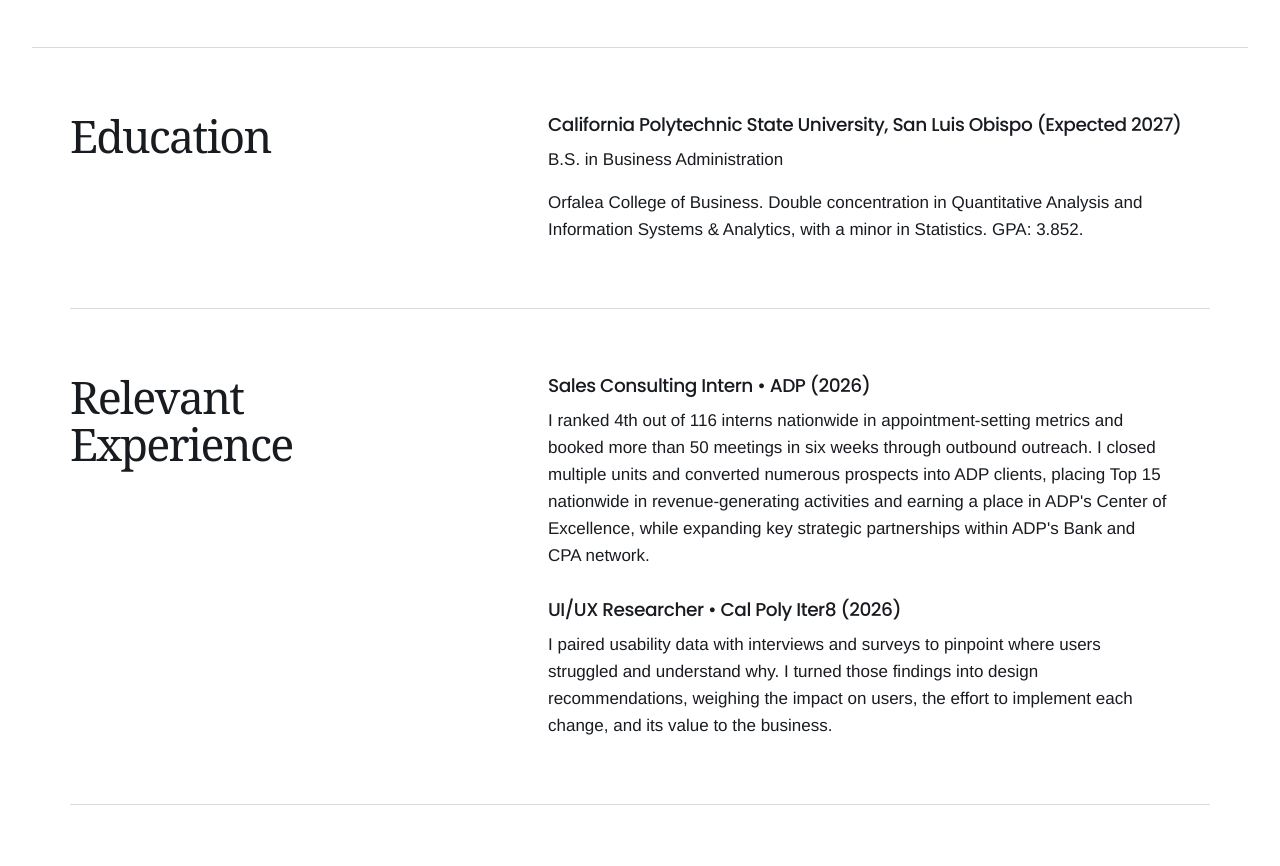
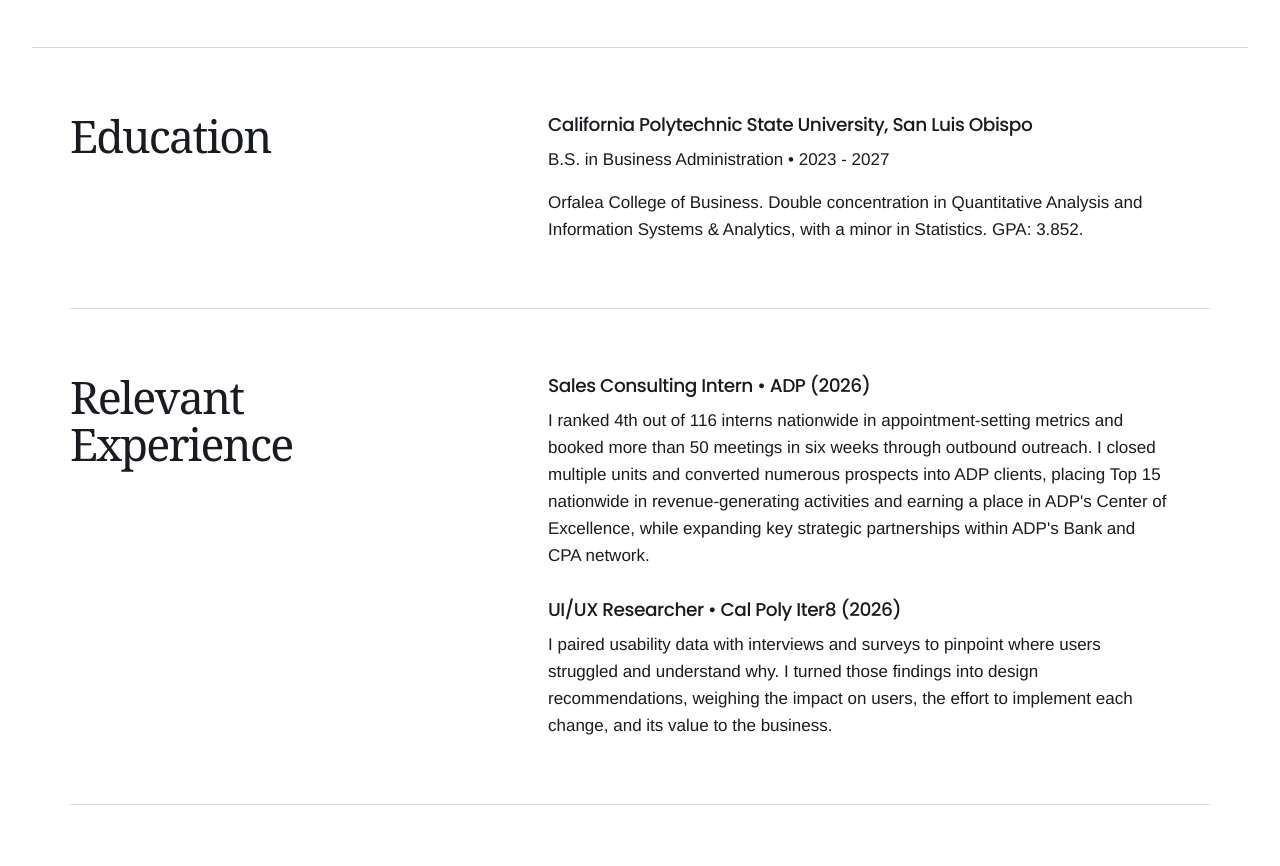
Before and after one commit to rileymarino/rileymarino.github.io, a plain HTML site: page about.html in a window 1280 px wide. Shown: the part 1056-1922 px from the top of the page. Drawn offline with Linux system fonts and the light colour scheme.

Commit message:
Move education dates to degree line

```diff
--- a/about.html
+++ b/about.html
@@ -13,7 +13,7 @@
 <span role="img" aria-label="Instagram"><svg viewBox="0 0 24 24" width="18" fill="none" stroke="white" stroke-width="2"><rect x="2" y="2" width="20" height="20" rx="5"/><circle cx="12" cy="12" r="4.5"/><circle cx="18" cy="6" r="1" fill="white"/></svg></span>
 <a href="https://www.linkedin.com/in/rileymarino" aria-label="Riley on LinkedIn">in</a><a href="assets/resume.pdf" aria-label="View Riley’s CV">CV</a></div></div>
 </section>
-<section><h2>Education</h2><div><h3>California Polytechnic State University, San Luis Obispo (Expected 2027)</h3><p>B.S. in Business Administration</p><p>Orfalea College of Business. Double concentration in Quantitative Analysis and Information Systems &amp; Analytics, with a minor in Statistics. GPA: 3.852.</p></div></section>
+<section><h2>Education</h2><div><h3>California Polytechnic State University, San Luis Obispo</h3><p>B.S. in Business Administration • 2023 - 2027</p><p>Orfalea College of Business. Double concentration in Quantitative Analysis and Information Systems &amp; Analytics, with a minor in Statistics. GPA: 3.852.</p></div></section>
 <section><h2>Relevant Experience</h2><div><h3>Sales Consulting Intern • ADP (2026)</h3><p>I ranked 4th out of 116 interns nationwide in appointment-setting metrics and booked more than 50 meetings in six weeks through outbound outreach. I closed multiple units and converted numerous prospects into ADP clients, placing Top 15 nationwide in revenue-generating activities and earning a place in ADP's Center of Excellence, while expanding key strategic partnerships within ADP's Bank and CPA network.</p>
 <h3>UI/UX Researcher • Cal Poly Iter8 (2026)</h3><p>I paired usability data with interviews and surveys to pinpoint where users struggled and understand why. I turned those findings into design recommendations, weighing the impact on users, the effort to implement each change, and its value to the business.</p></div></section>
 <section><h2>Leadership</h2><div><h3>Secretary of Campus Engagement &amp; Orfalea College of Business Board Director • Cal Poly ASI (2025 - Present)</h3><p>I represent business students on the ASI Board, help oversee an annual budget of more than $22 million, and lead student government outreach. The board adopted my course registration resolution on May 27, 2026.</p><a href="registration.html">Read about the registration resolution ↗</a>
```
